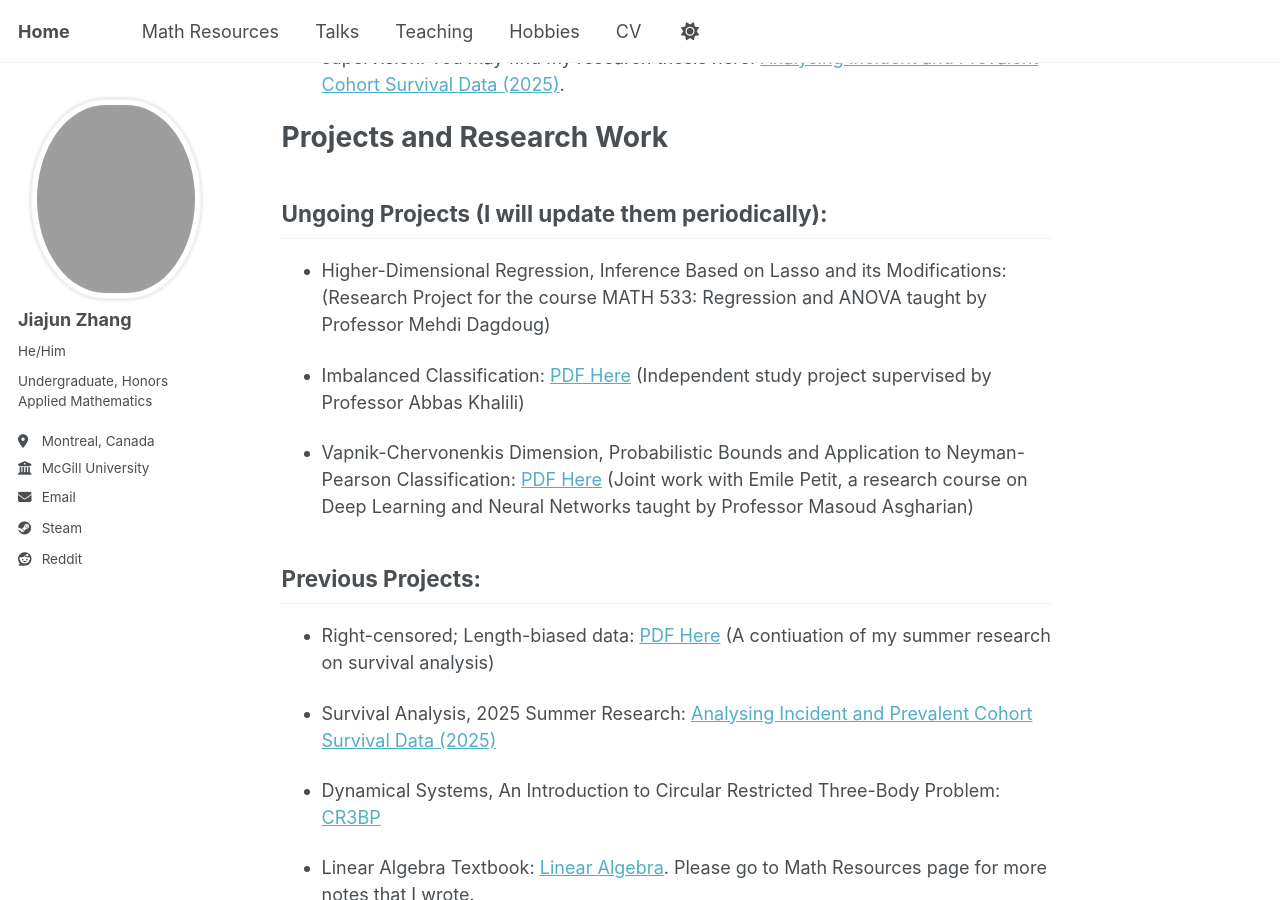
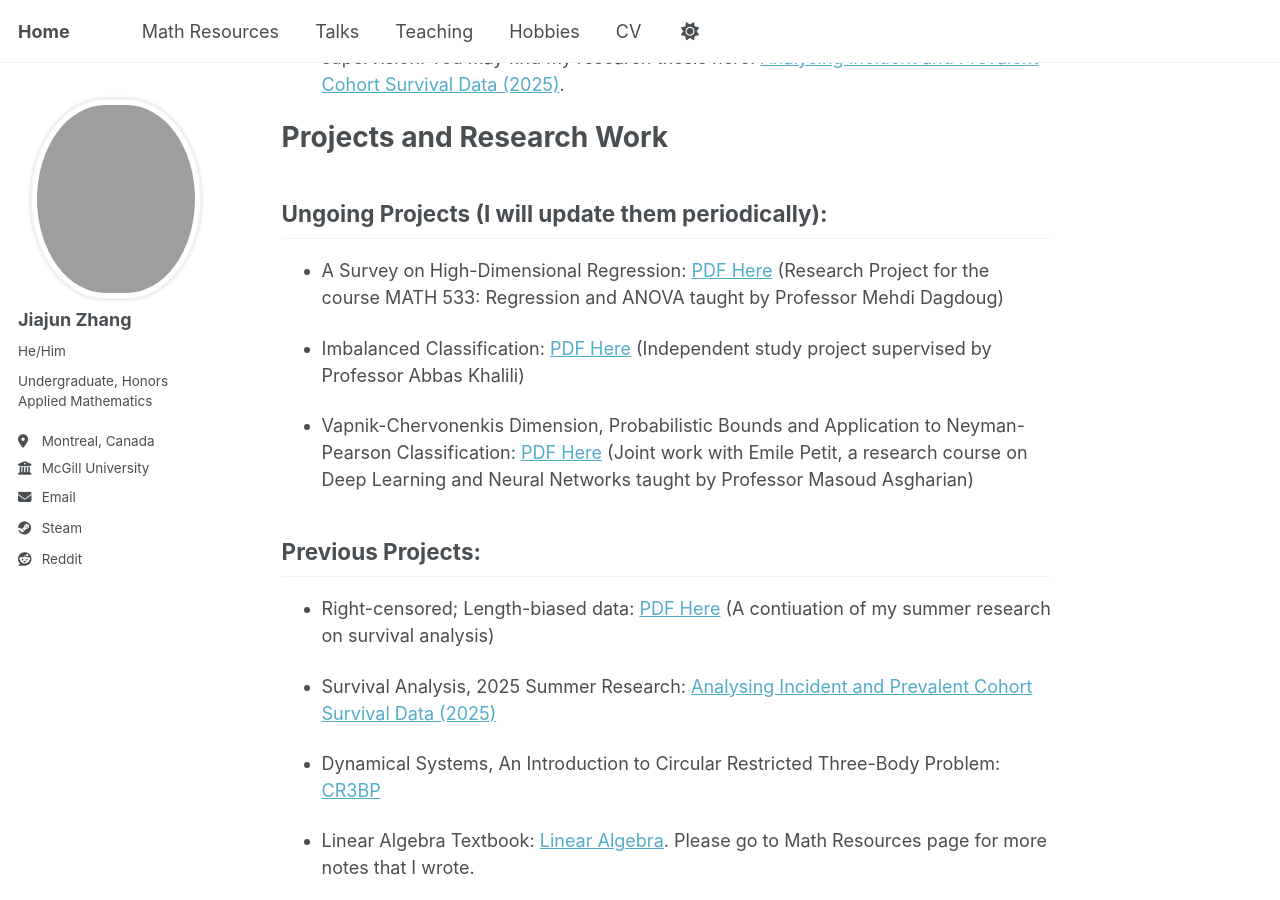
Before and after one commit to JohanssonRein/JohanssonRein.github.io, a Jekyll site: the page built from _pages/about.md, in a window 1280 px wide and 900 px high, scrolled down 448 px. Built offline with Jekyll 4.4.1, drawn with Linux system fonts in a browser that asks for light colours.

Commit message:
Update about.md

```diff
--- a/_pages/about.md
+++ b/_pages/about.md
@@ -22,7 +22,7 @@ redirect_from:
 
 ## Ungoing Projects (I will update them periodically):
 
-* Higher-Dimensional Regression, Inference Based on Lasso and its Modifications: (Research Project for the course MATH 533: Regression and ANOVA taught by Professor Mehdi Dagdoug)
+* A Survey on High-Dimensional Regression: [PDF Here](/files/survey_hdr.pdf) (Research Project for the course MATH 533: Regression and ANOVA taught by Professor Mehdi Dagdoug)
 
 * Imbalanced Classification: [PDF Here](/files/imbalanced_classification.pdf) (Independent study project supervised by Professor Abbas Khalili)
 
```
